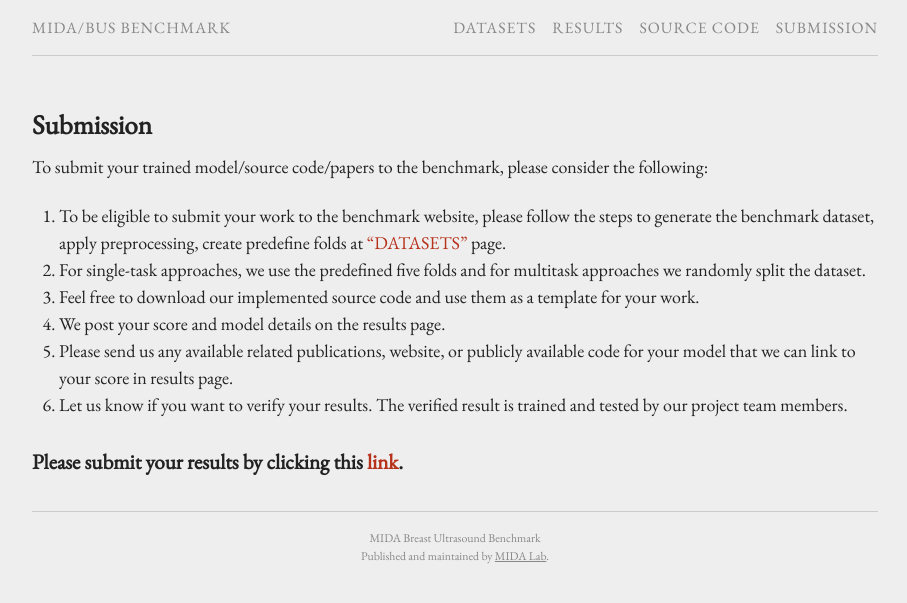
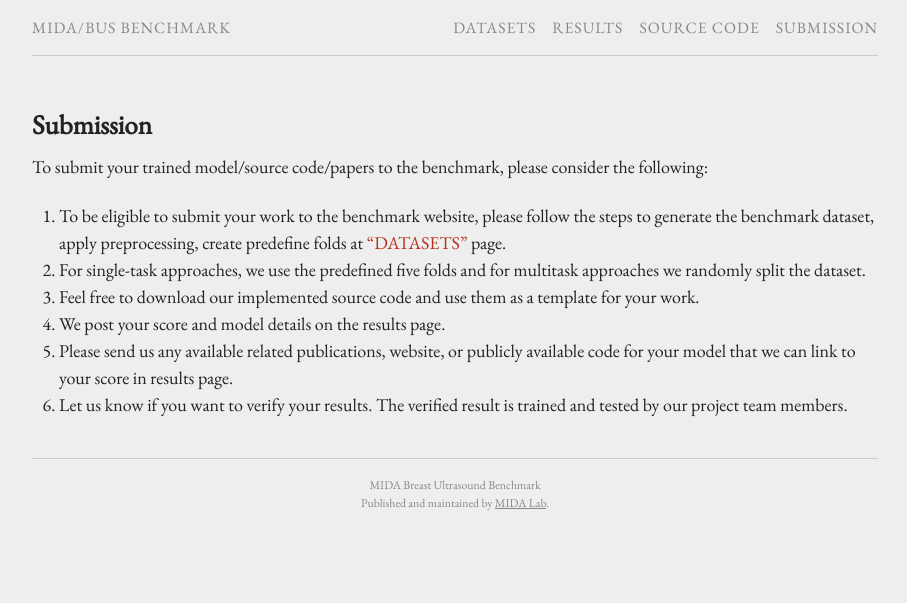
Before and after one commit to MIDA-Lab/busbench, a Jekyll site: the page built from submission.md, in a window 1280 px wide. Shown: the top 603 px of the page, without its empty margins (185-1092 px from the left). Built offline with Jekyll 4.4.1, drawn with Linux system fonts in a browser that asks for light colours.

Commit message:
update urls

```diff
--- a/submission.md
+++ b/submission.md
@@ -4,11 +4,9 @@
 ## Submission
 
 To submit your trained model/source code/papers to the benchmark, please consider the following:
-1. To be eligible to submit your work to the benchmark website, please follow the steps to generate the benchmark dataset, apply preprocessing, create predefine folds at ["DATASETS"](/datasets) page.
+1. To be eligible to submit your work to the benchmark website, please follow the steps to generate the benchmark dataset, apply preprocessing, create predefine folds at ["DATASETS"]({{ site.baseurl }}/datasets) page.
 2. For single-task approaches, we use the predefined five folds and for multitask approaches we randomly split the dataset.
 3. Feel free to download our implemented source code and use them as a template for your work.
 4. We post your score and model details on the results page.
 5. Please send us any available related publications, website, or publicly available code for your model that we can link to your score in results page.
 6. Let us know if you want to verify your results. The verified result is trained and tested by our project team members.
-
-### Please submit your results by clicking this [link](http://bus.midalab.net/competition/3).
```
Also changed, not shown: datasets.md (+1 -1 lines), 2 other files.
